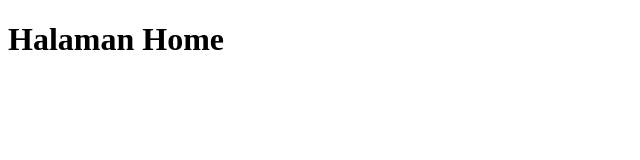
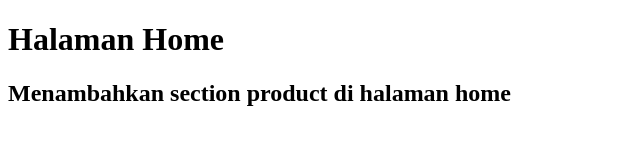
Before and after one commit to azmilake/test-project, a plain HTML site: page index.html in a window 1280 px wide. Shown: the whole page, without its empty margins (0-640 px from the left). Drawn offline with Linux system fonts and the light colour scheme.

Commit message:
Menambahkan product section

```diff
--- a/index.html
+++ b/index.html
@@ -7,5 +7,6 @@
   </head>
   <body>
     <h1>Halaman Home</h1>
+    <h2>Menambahkan section product di halaman home</h2>
   </body>
 </html>
```
